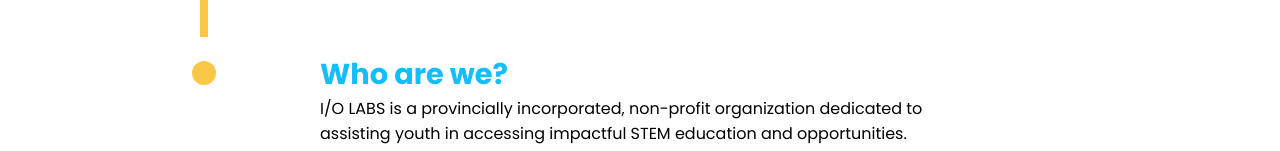
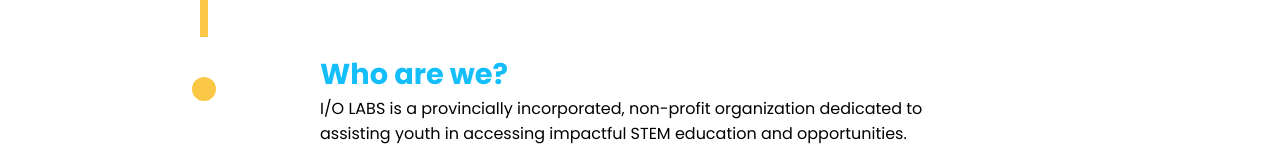
Before and after one commit to jessicaxu0605/iolabs-website, a React (Create React App) app: page / in a window 1280 px wide. Shown: the part 763-914 px from the top of the page. Built offline with nearby package versions, Linux system fonts and the light colour scheme; the HTML template or start-up script is replaced by a standard one.

Commit message:
Update index.css

```diff
--- a/src/index.css
+++ b/src/index.css
@@ -1,6 +1,7 @@
 @import url("https://fonts.googleapis.com/css2?family=Poppins:ital,wght@0,100;0,200;0,300;0,400;0,500;0,600;0,700;0,800;0,900;1,100;1,200;1,300;1,400;1,500;1,600;1,700;1,800;1,900&display=swap");
 
 :root {
+    --scrollbar-width: calc(50vw - 50%);
     --margin: 25vw;
     --connector-margin:8rem;
     --io-red: rgb(255, 115, 115);
@@ -53,7 +54,7 @@
 .bullet{
     position: relative;
     left: calc(0vw - var(--connector-margin));
-    top: 32px;
+    top: 48px;
     height: 24px;
     width: 24px;
     background-color: var(--io-yellow);
@@ -62,6 +63,7 @@
 
 .main-connector{
     width: 8px;
+    margin-left: calc(0vw - var(--scrollbar-width));
     position: fixed;
     left: calc(var(--margin) - var(--connector-margin) + 8px);
     top: 0;
@@ -94,7 +96,9 @@
 }
 
 .spacer{
+    position: relative;
     height: 3.5em;
+    background-color: white;
 }
 
 .home-link{
```
